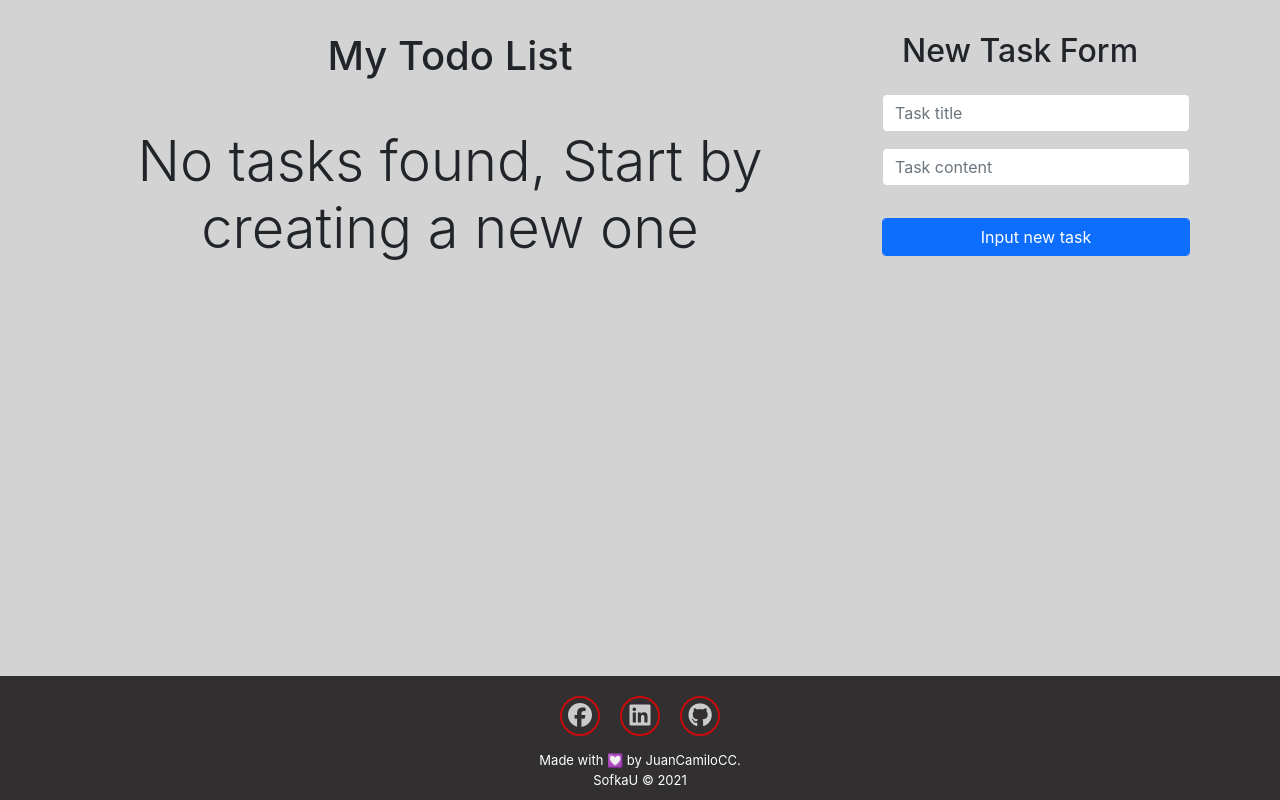
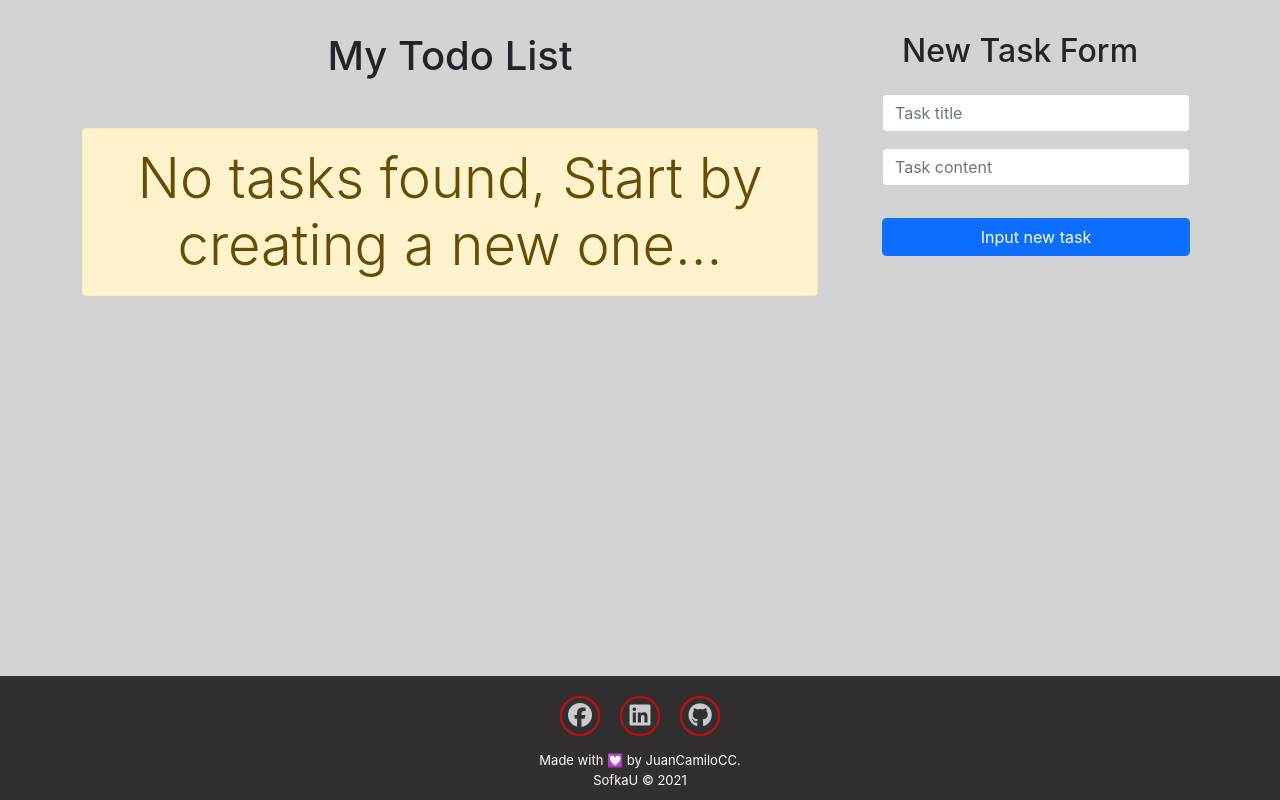
Before and after one commit to juancamilo11/easy-react-todo-app, a React (Create React App) app: page / in a window 1280 px wide. Built offline with nearby package versions, Linux system fonts and the light colour scheme.

Commit message:
Bugfix en eliminación de toDo

```diff
--- a/src/App.js
+++ b/src/App.js
@@ -13,7 +13,7 @@ const App = () => {
   const [toDoForEdit, setToDoForEdit] = useState(null);
 
   const deleteToDo = (toDoId) => {
-    if(toDoId === toDoForEdit.id) {
+    if(toDoId === toDoForEdit?.id) {
       window.alert('Cannot delete a task while updating it');
       return;
     }
--- a/src/components/TodoList.jsx
+++ b/src/components/TodoList.jsx
@@ -20,7 +20,7 @@ const TodoList = ({toDoList, deleteToDo, toggleComplete, setToDoForEdit}) => {
                     })}
                 </>
             :
-            <h2 className="display-4 text-center mt-5">No tasks found, Start by creating a new one</h2>
+            <h2 className="display-4 text-center mt-5 alert alert-warning">No tasks found, Start by creating a new one...</h2>
             }
         </div>
     )
--- a/src/index.css
+++ b/src/index.css
@@ -19,7 +19,7 @@ code {
 
 .footer-app {
   width: 100%;
-  height: 90px;
+  height: 20px;
   background-color: #ea3546;
   color: black;
   padding: 0px;
```
